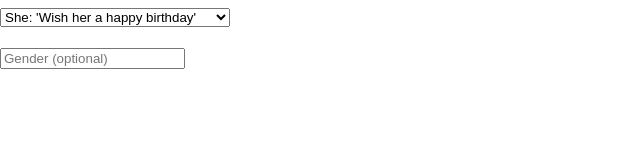
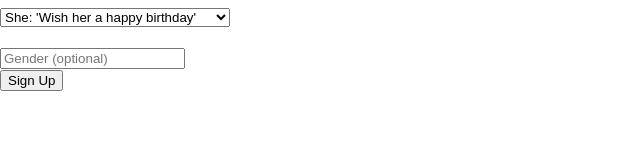
Before and after one commit to dtarxanyan/movies-project, a React (Create React App) app: page / in a window 1280 px wide. Shown: the part 159-300 px from the top of the page, without its empty margins (0-640 px from the left). Built offline with nearby package versions, Linux system fonts and the light colour scheme.

Commit message:
added missed submit button

```diff
--- a/src/components/SignUp/SignUp.js
+++ b/src/components/SignUp/SignUp.js
@@ -78,6 +78,8 @@ class SignUp extends Component {
                     <br/>
                     <br/>
                     <input type="text" placeholder={ 'Gender (optional)' }/>
+                    <br/>
+                    <button type={ 'submit' }>Sign Up</button>
                 </form>
             </div>
         );
```
